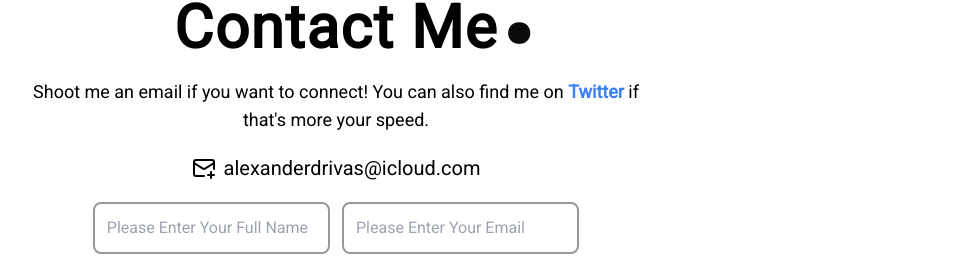
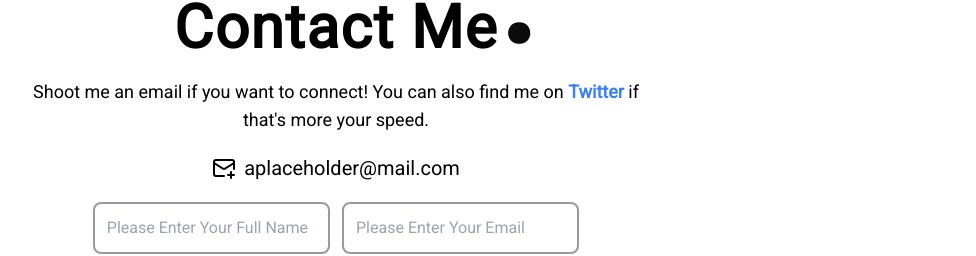
Before and after one commit to Alexander-lll/Alexander-lll.github.io, a Next.js app: page / in a window 1280 px wide. Shown: the part 2998-3254 px from the top of the page, without its empty margins (304-1280 px from the left). Built offline with nearby package versions, Linux system fonts and the light colour scheme.

Commit message:
Update Contact.tsx

```diff
--- a/src/components/shared/Contact.tsx
+++ b/src/components/shared/Contact.tsx
@@ -52,8 +52,8 @@ const Contact = () => {
                 </a>{" "}
                 if that&apos;s more your speed.
             </span>
-            <a href="mailto:alexanderdrivas@icloud.com?body=Hello" target="_blank" className="flex items-center gap-2 text-xl font-medium">
-                <MailPlus /> alexanderdrivas@icloud.com
+            <a href="mailto:aplaceholder@mail.com?body=Hello" target="_blank" className="flex items-center gap-2 text-xl font-medium">
+                <MailPlus /> aplaceholder@mail.com
             </a>
             <form className="flex flex-col w-full lg:w-[80%] gap-4" autoComplete="off" ref={form} onSubmit={sendEmail}>
                 <div className="flex justify-center items-center flex-wrap gap-3 w-full">
```
